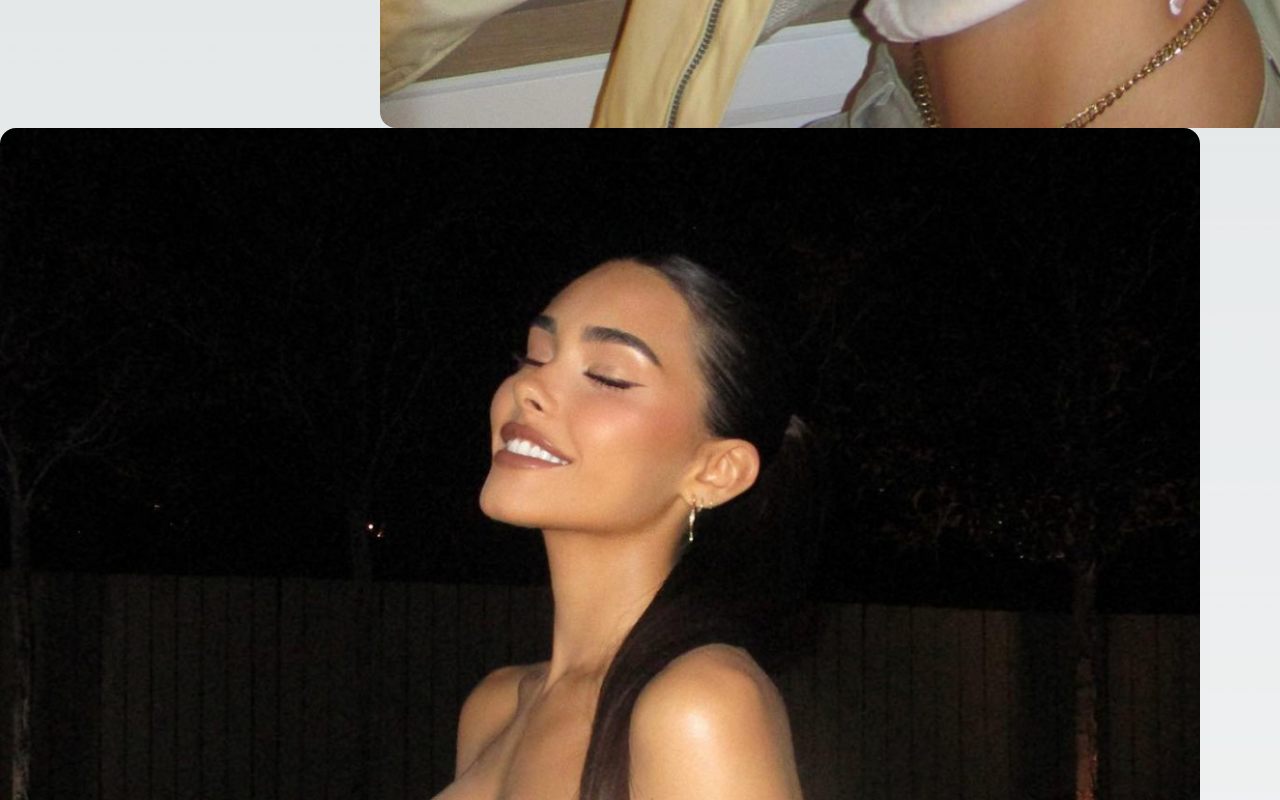
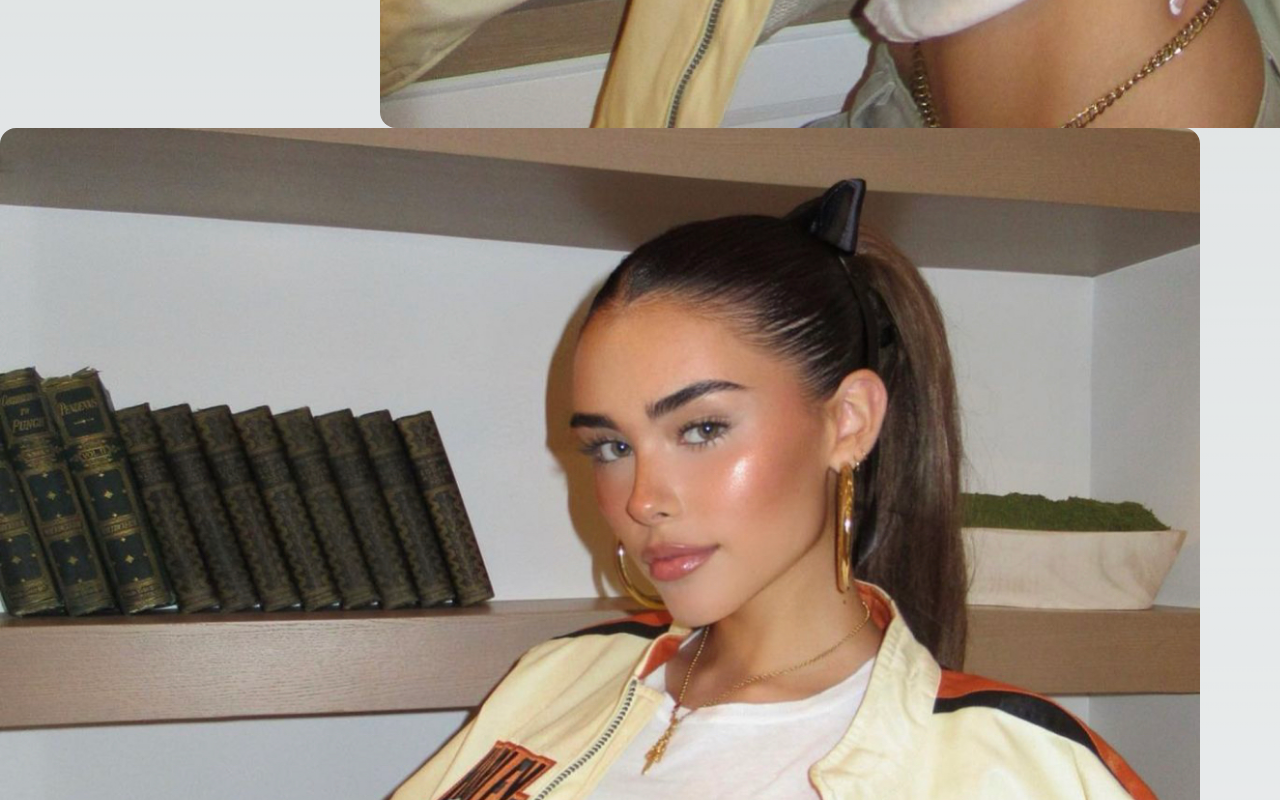
Before and after one commit to shunssv/demo-madisonbeer-clone, a Next.js app: page /about in a window 1280 px wide. Shown: the part 1300-2100 px from the top of the page. Built offline with nearby package versions, Linux system fonts and the light colour scheme.

Commit message:
:bento: Add an image

```diff
--- a/src/app/about/page.tsx
+++ b/src/app/about/page.tsx
@@ -8,6 +8,7 @@ export default function Page() {
         <Image src="/about/profile-1.jpg" width={1200} height={1300} alt="profile | madison beer" className="rounded-2xl"/>
       </div>
 
+      <Image src="/about/profile-1.jpg" width={1200} height={1300} alt="profile | madison beer" className="rounded-2xl"/>
       <Image src="/about/profile-2.jpg" width={1200} height={1100} alt="profile | madison beer" className="rounded-2xl"/>
       <Image src="/about/profile-2.jpg" width={1200} height={1100} alt="profile | madison beer" className="rounded-2xl"/>
 
```
